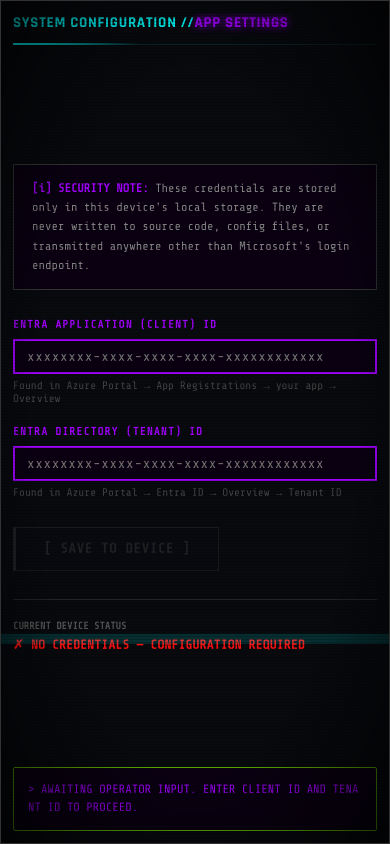
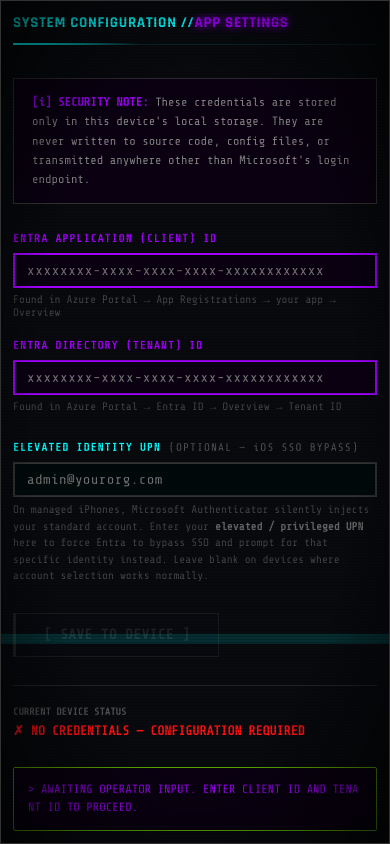
Before and after one commit to WinCtrlEsc/cmdcntr, a React (Vite) app: page / in a window 390 px wide. Built offline with nearby package versions, Linux system fonts and the light colour scheme.

Commit message:
iPhone Settings

```diff
--- a/src/App.jsx
+++ b/src/App.jsx
@@ -1,7 +1,7 @@
 // App.jsx
 import { useState, useEffect, useRef } from "react";
 import { useMsal, useIsAuthenticated } from "@azure/msal-react";
-import { loginRequest } from "./authConfig";
+import { buildLoginRequest } from "./authConfig";
 import { useGraph } from "./hooks/useGraph";
 
 import PimModule        from "./modules/PimModule";
@@ -52,7 +52,7 @@
     setLoading(true);
     setError(null);
     try {
-      await instance.loginRedirect(loginRequest);
+      await instance.loginRedirect(buildLoginRequest());;
     } catch (e) {
       setError(e.message);
       setLoading(false);
--- a/src/authConfig.js
+++ b/src/authConfig.js
@@ -6,33 +6,59 @@
 // Nothing in this file should ever be committed with real IDs.
 // ============================================================
 
-export const STORAGE_KEY_CLIENT_ID = "cc_client_id";
-export const STORAGE_KEY_TENANT_ID = "cc_tenant_id";
+export const STORAGE_KEY_CLIENT_ID  = "cc_client_id";
+export const STORAGE_KEY_TENANT_ID  = "cc_tenant_id";
+export const STORAGE_KEY_LOGIN_HINT = "cc_login_hint";
 
 /** Read saved credentials from localStorage */
 export function loadStoredConfig() {
   return {
-    clientId: localStorage.getItem(STORAGE_KEY_CLIENT_ID) ?? "",
-    tenantId: localStorage.getItem(STORAGE_KEY_TENANT_ID) ?? "",
+    clientId:  localStorage.getItem(STORAGE_KEY_CLIENT_ID)  ?? "",
+    tenantId:  localStorage.getItem(STORAGE_KEY_TENANT_ID)  ?? "",
+    loginHint: localStorage.getItem(STORAGE_KEY_LOGIN_HINT) ?? "",
   };
 }
 
 /** Persist credentials to localStorage */
-export function saveStoredConfig({ clientId, tenantId }) {
+export function saveStoredConfig({ clientId, tenantId, loginHint = "" }) {
   localStorage.setItem(STORAGE_KEY_CLIENT_ID, clientId.trim());
   localStorage.setItem(STORAGE_KEY_TENANT_ID, tenantId.trim());
+  if (loginHint.trim()) {
+    localStorage.setItem(STORAGE_KEY_LOGIN_HINT, loginHint.trim());
+  } else {
+    localStorage.removeItem(STORAGE_KEY_LOGIN_HINT);
+  }
 }
 
-/** Wipe credentials from localStorage */
+/** Wipe all credentials from localStorage */
 export function clearStoredConfig() {
   localStorage.removeItem(STORAGE_KEY_CLIENT_ID);
   localStorage.removeItem(STORAGE_KEY_TENANT_ID);
+  localStorage.removeItem(STORAGE_KEY_LOGIN_HINT);
 }
 
-/** Returns true only when both values are present */
+/** Returns true only when both required values are present */
 export function isConfigured() {
   const { clientId, tenantId } = loadStoredConfig();
   return clientId.length > 0 && tenantId.length > 0;
+}
+
+/**
+ * Build the login request, injecting login_hint + prompt if a
+ * preferred UPN is stored. This forces Entra to skip the managed-device
+ * SSO broker (Microsoft Authenticator / Company Portal) on iOS and go
+ * directly to the specified elevated account instead.
+ */
+export function buildLoginRequest() {
+  const { loginHint } = loadStoredConfig();
+  if (loginHint) {
+    return {
+      ...loginRequest,
+      loginHint,
+      prompt: "login",
+    };
+  }
+  return loginRequest;
 }
 
 /**
@@ -41,21 +67,24 @@
  */
 export function buildMsalConfig() {
   const { clientId, tenantId } = loadStoredConfig();
+  // Use origin + pathname so subdirectory deployments like
+  // https://winctrlesc.github.io/cmdcntr/ send the correct redirect URI.
+  // window.location.origin alone strips the path, causing AADSTS50011.
+  const baseUrl = window.location.origin + window.location.pathname;
   return {
     auth: {
       clientId,
       authority: `https://login.microsoftonline.com/${tenantId}`,
-      redirectUri: window.location.origin + window.location.pathname,
-      postLogoutRedirectUri: window.location.origin + window.location.pathname,
+      redirectUri: baseUrl,
+      postLogoutRedirectUri: baseUrl,
     },
     cache: {
-      cacheLocation: "localStorage",   // localStorage so PWA survives tab close
+      cacheLocation: "localStorage",
       storeAuthStateInCookie: false,
     },
   };
 }
 
-// All scopes — identical to the original GraphService.cs
 export const graphScopes = [
   "SecurityIncident.ReadWrite.All",
   "RoleManagement.ReadWrite.Directory",
--- a/src/modules/SettingsModule.jsx
+++ b/src/modules/SettingsModule.jsx
@@ -14,6 +14,7 @@
   const stored = loadStoredConfig();
   const [clientId, setClientId] = useState(stored.clientId);
   const [tenantId, setTenantId] = useState(stored.tenantId);
+  const [loginHint, setLoginHint] = useState(stored.loginHint ?? "");  // NEW: elevated UPN for iOS SSO bypass
   const [saved, setSaved] = useState(false);
   const [showClear, setShowClear] = useState(false);
 
@@ -21,7 +22,7 @@
 
   const handleSave = () => {
     if (!clientId.trim() || !tenantId.trim()) return;
-    saveStoredConfig({ clientId, tenantId });
+    saveStoredConfig({ clientId, tenantId, loginHint });  // NEW: pass loginHint through
     setSaved(true);
     setTimeout(() => setSaved(false), 2500);
     if (onSaved) onSaved();
@@ -31,6 +32,7 @@
     clearStoredConfig();
     setClientId("");
     setTenantId("");
+    setLoginHint("");  // NEW: clear loginHint on wipe
     setShowClear(false);
     // Force full page reload to re-init MSAL with no config
     window.location.reload();
@@ -154,6 +156,53 @@
             </div>
           </div>
 
+          {/* NEW: Elevated Identity / Login Hint */}
+          <div style={{ marginBottom: 28 }}>
+            <label
+              style={{
+                display: "block",
+                color: "var(--neon-cyan)",
+                fontSize: 11,
+                fontWeight: "bold",
+                letterSpacing: "0.1em",
+                marginBottom: 8,
+              }}
+            >
+              ELEVATED IDENTITY UPN
+              <span style={{ color: "#555", fontWeight: "normal", marginLeft: 8 }}>(OPTIONAL — iOS SSO BYPASS)</span>
+            </label>
+            <input
+              className="cyber-input"
+              style={{
+                color: "var(--neon-cyan)",
+                borderColor: loginHint ? "var(--neon-cyan)" : "#333",
+                background: "#000A0A",
+                width: "100%",
+                fontSize: 14,
+                letterSpacing: "0.03em",
+              }}
+              value={loginHint}
+              onChange={(e) => { setLoginHint(e.target.value); setSaved(false); }}
+              placeholder="admin@yourorg.com"
+              spellCheck={false}
+              autoComplete="off"
+              autoCorrect="off"
+              autoCapitalize="off"
+              type="email"
+            />
+            <div style={{ color: "#444", fontSize: 11, marginTop: 5, lineHeight: 1.5 }}>
+              On managed iPhones, Microsoft Authenticator silently injects your standard account.
+              Enter your <strong style={{ color: "#666" }}>elevated / privileged UPN</strong> here to
+              force Entra to bypass SSO and prompt for that specific identity instead.
+              Leave blank on devices where account selection works normally.
+            </div>
+            {loginHint && (
+              <div style={{ marginTop: 8, color: "var(--neon-green)", fontSize: 11 }}>
+                ✓ iOS SSO OVERRIDE ACTIVE — will authenticate as: {loginHint}
+              </div>
+            )}
+          </div>
+
           {/* Save button */}
           <div style={{ display: "flex", gap: 12, alignItems: "center", flexWrap: "wrap" }}>
             <button
@@ -248,7 +297,7 @@
         fontSize: 12,
       }}>
         {configured
-          ? `> CONFIGURATION LOADED. CLIENT_ID: ${clientId.slice(0,8)}... TENANT_ID: ${tenantId.slice(0,8)}...`
+          ? `> CONFIGURATION LOADED. CLIENT_ID: ${clientId.slice(0,8)}... TENANT_ID: ${tenantId.slice(0,8)}... ${loginHint ? `SSO_BYPASS: ${loginHint}` : "SSO_BYPASS: DISABLED"}`
           : "> AWAITING OPERATOR INPUT. ENTER CLIENT ID AND TENANT ID TO PROCEED."}
         <span className="cursor"> _</span>
       </div>
```
Also changed, not shown: src/main.jsx (+2 -5 lines), 4 other files (tests, documents, lock files or other folders).
